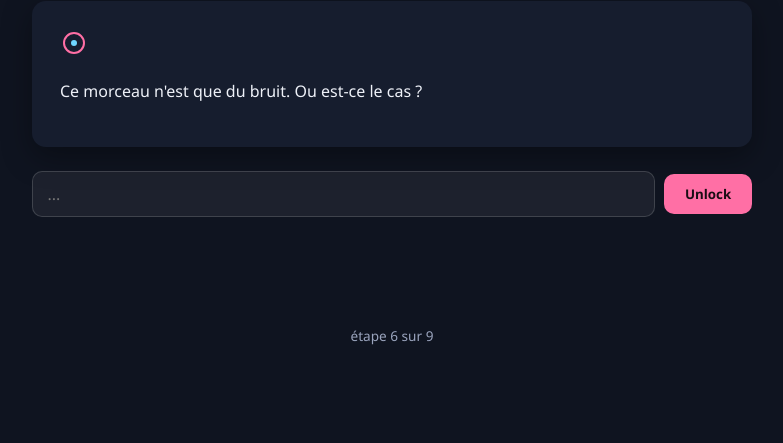
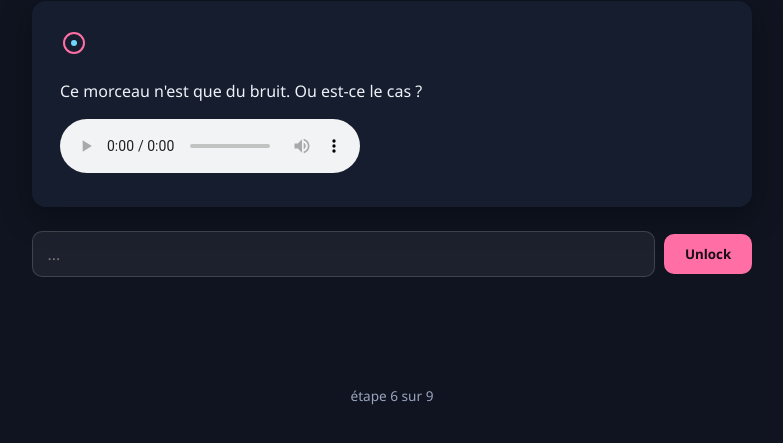
Before and after one commit to rsantet/cicada-bday, a plain HTML site: page stage-6-b29082d4/index.html in a window 1280 px wide. Shown: the part 123-566 px from the top of the page, without its empty margins (248-1031 px from the left). Drawn offline with Linux system fonts and the light colour scheme.

Commit message:
Restore audio player on stage 6

```diff
--- a/stage-6-b29082d4/index.html
+++ b/stage-6-b29082d4/index.html
@@ -13,6 +13,7 @@
   <div class="card">
     <img src="../assets/deco-6-E.svg" width="28" height="28" alt="un petit dessin" />
     <p>Ce morceau n'est que du bruit. Ou est-ce le cas ?</p>
+    <audio controls src="../assets/stage6-audio.wav"></audio>
   </div>
   <div id="portal-widget"></div>
   <footer class="site-footer">étape 6 sur 9</footer>
```
Also changed, not shown: templates/stage6.html (+1 -0 lines).
